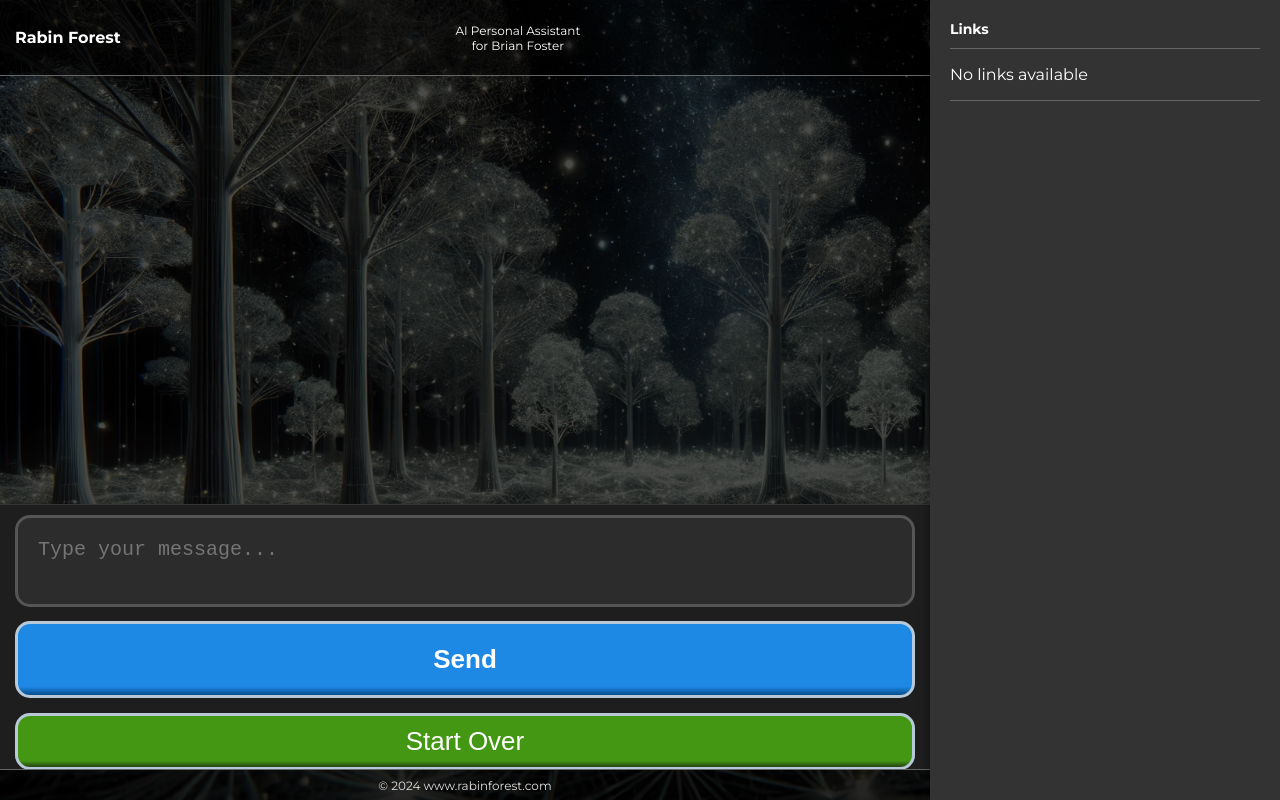
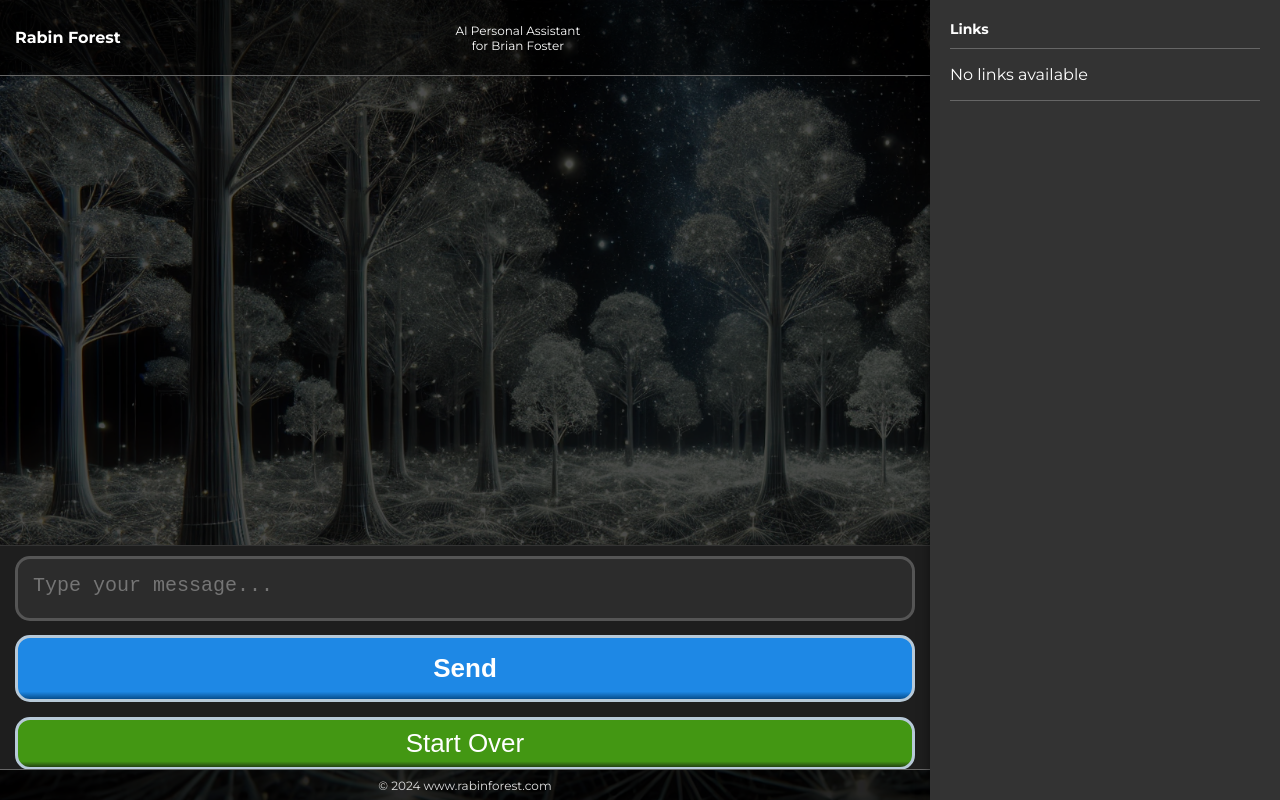
Before and after one commit to sg-bfoster/rabinforest, a React (Create React App) app: page / in a window 1280 px wide. Built offline with nearby package versions, Linux system fonts and the light colour scheme.

Commit message:
Update App.css

```diff
--- a/src/App.css
+++ b/src/App.css
@@ -252,7 +252,7 @@ body {
 .input-container textarea {
   margin: 10px 0;
   width: 100%;
-  padding: 20px;
+  padding: 15px;
   border-radius: 15px;
   box-sizing: border-box;
   background-color: #2c2c2c;
@@ -260,13 +260,14 @@ body {
   border: 3px solid #555;
   font-size: 20px;
   resize: none;
+  height: 65px;
 }
 
 .input-container button {
 
   display: block;
   width: 100%;
-  padding: 20px;
+  padding: 15px;
   background-image: linear-gradient(to bottom, #1e88e5 0%, #1e88e5 88%, #064d8c 100%);
   border: 3px solid #b7c9d8;
   color: white;
@@ -301,7 +302,7 @@ button:hover {
 
 .reset-button {
   margin-top: 15px;
-  padding: 10px !important;
+  padding: 8px !important;
   /* background-color: #439713 !important; */
   background-image: linear-gradient(to bottom, #439713 0%, #439713 88%, #244212 100%) !important;
   border: 3px solid #b0db96;
```
